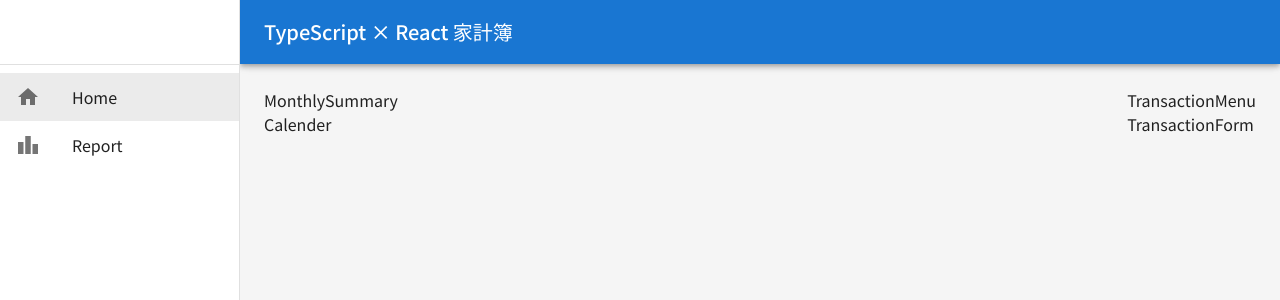
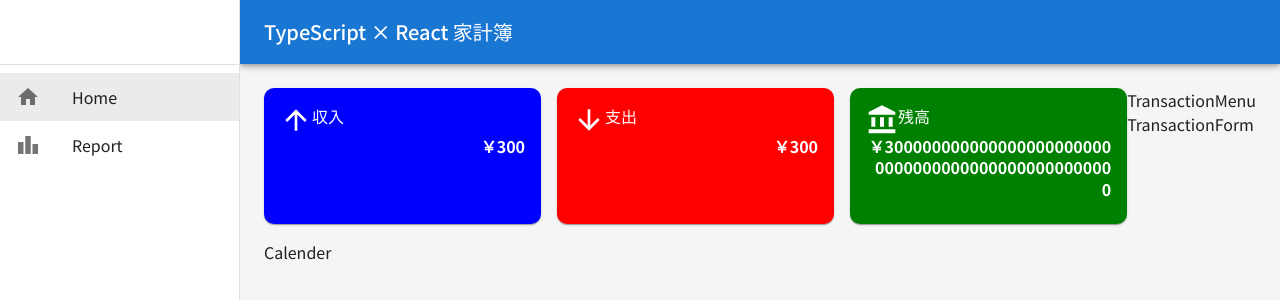
Before and after one commit to boon2187/household-app, a React (Create React App) app: page / in a window 1280 px wide. Shown: the top 300 px of the page. Built offline with nearby package versions, Linux system fonts and the light colour scheme.

Commit message:
MonthlySammaryの要素を作成

```diff
--- a/src/components/MonthlySummary.tsx
+++ b/src/components/MonthlySummary.tsx
@@ -1,7 +1,103 @@
+import { Card, CardContent, Grid, Stack, Typography } from "@mui/material";
+import ArrowUpwardIcon from "@mui/icons-material/ArrowUpward";
+import ArrowDownwardIcon from "@mui/icons-material/ArrowDownward";
+import AccountBalanceIcon from "@mui/icons-material/AccountBalance";
 import React from "react";
 
 function MonthlySummary() {
-  return <div>MonthlySummary</div>;
+  return (
+    <Grid container spacing={{ xs: 1, sm: 2 }} mb={2}>
+      {/* 収入 */}
+      <Grid item xs={4} display={"flex"} flexDirection={"column"}>
+        <Card
+          sx={{
+            bgcolor: "blue",
+            color: "white",
+            borderRadius: "10px",
+            flexGrow: 1,
+          }}
+        >
+          <CardContent sx={{ padding: { xs: 1, sm: 2 } }}>
+            <Stack direction={"row"}>
+              <ArrowUpwardIcon sx={{ fontSize: "2rem" }} />
+              <Typography>収入</Typography>
+            </Stack>
+            <Typography
+              textAlign={"right"}
+              variant="h5"
+              fontWeight={"fontWeightBold"}
+              sx={{
+                wordBreak: "break-word",
+                fontSize: { xs: "0.8rem", sm: "1rem", md: "1.2rm" },
+              }}
+            >
+              ￥300
+            </Typography>
+          </CardContent>
+        </Card>
+      </Grid>
+
+      {/* 支出 */}
+      <Grid item xs={4} display={"flex"} flexDirection={"column"}>
+        <Card
+          sx={{
+            bgcolor: "red",
+            color: "white",
+            borderRadius: "10px",
+            flexGrow: 1,
+          }}
+        >
+          <CardContent sx={{ padding: { xs: 1, sm: 2 } }}>
+            <Stack direction={"row"}>
+              <ArrowDownwardIcon sx={{ fontSize: "2rem" }} />
+              <Typography>支出</Typography>
+            </Stack>
+            <Typography
+              textAlign={"right"}
+              variant="h5"
+              fontWeight={"fontWeightBold"}
+              sx={{
+                wordBreak: "break-word",
+                fontSize: { xs: "0.8rem", sm: "1rem", md: "1.2rm" },
+              }}
+            >
+              ￥300
+            </Typography>
+          </CardContent>
+        </Card>
+      </Grid>
+
+      {/* 残高 */}
+      <Grid item xs={4} display={"flex"} flexDirection={"column"}>
+        <Card
+          sx={{
+            bgcolor: "green",
+            color: "white",
+            borderRadius: "10px",
+            flexGrow: 1,
+          }}
+        >
+          <CardContent sx={{ padding: { xs: 1, sm: 2 } }}>
+            <Stack direction={"row"}>
+              <AccountBalanceIcon sx={{ fontSize: "2rem" }} />
+              <Typography>残高</Typography>
+            </Stack>
+            <Typography
+              textAlign={"right"}
+              variant="h5"
+              fontWeight={"fontWeightBold"}
+              sx={{
+                wordBreak: "break-word",
+                fontSize: { xs: "0.8rem", sm: "1rem", md: "1.2rm" },
+              }}
+            >
+              ￥30000000000000000000000000000000000000000000000000
+            </Typography>
+          </CardContent>
+        </Card>
+      </Grid>
+    </Grid>
+  );
 }
 
 export default MonthlySummary;
```
